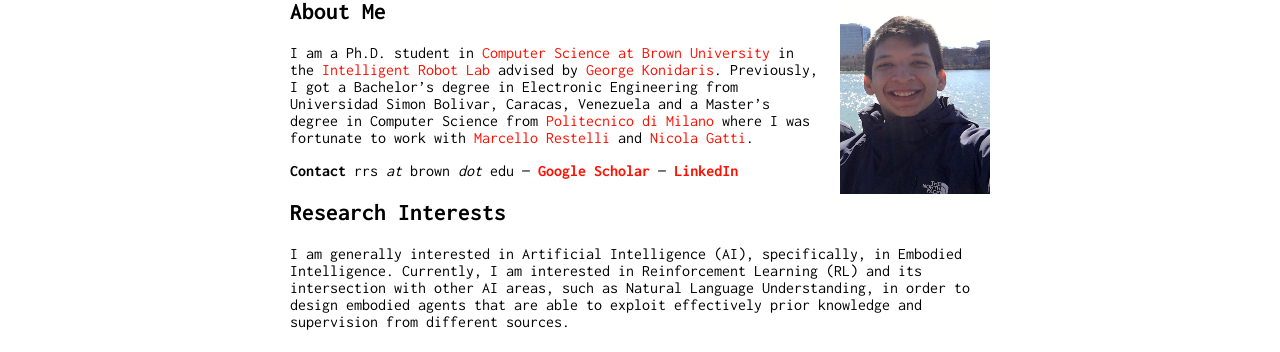
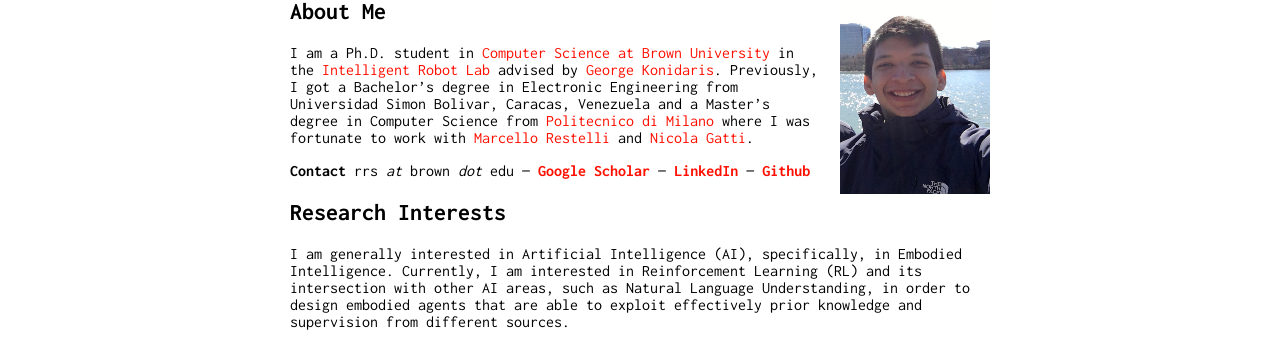
Before and after one commit to rafarodsa/rafarodsa.github.io, a Jekyll site: the page built from index.md, in a window 1280 px wide. Shown: the part 132-484 px from the top of the page. Built offline with Jekyll 4.4.1, drawn with Linux system fonts in a browser that asks for light colours; our own code applies the rules of GitHub Pages for plain Markdown files.

Commit message:
github link

```diff
--- a/index.md
+++ b/index.md
@@ -9,6 +9,7 @@ layout: default
 I am a Ph.D. student in [Computer Science at Brown University](https://cs.brown.edu) in the [Intelligent Robot Lab](http://irl.cs.brown.edu) advised by [George Konidaris](http://cs.brown.edu/people/gdk/). Previously, I got a Bachelor's degree in Electronic Engineering from Universidad Simon Bolivar, Caracas, Venezuela and a Master's degree in Computer Science from [Politecnico di Milano](https://polimi.it) where I was fortunate to work with [Marcello Restelli](https://restelli.faculty.polimi.it/MyWebSite/index.shtml) and [Nicola Gatti](https://www.gametheory.polimi.it/nicola-gatti.html).
 
 **Contact** rrs *at* brown *dot* edu --- **[Google Scholar](https://scholar.google.com/citations?user=ONxoqRUAAAAJ&hl=es)** --- **[LinkedIn](https://linkedin.com/in/rafarodsa)**
+--- **[Github](https://github.com/rafarodsa)**
 
 ## Research Interests
 
```
